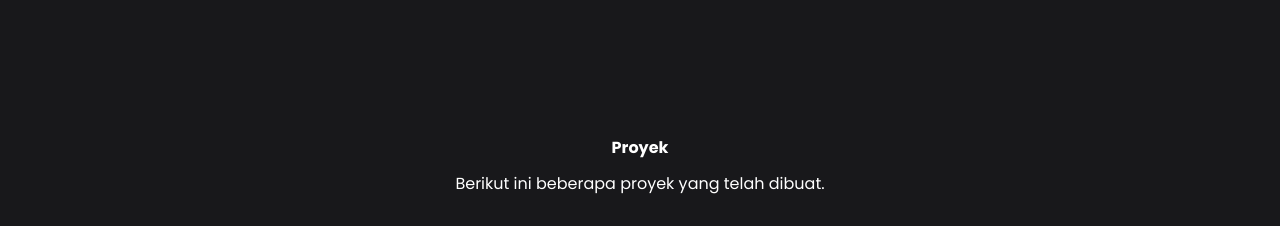
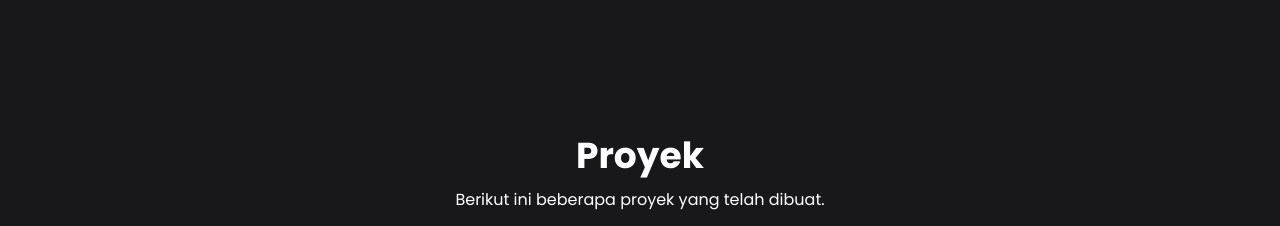
Before and after one commit to FawwazSyams/react-portfolio, a React (Vite) app: page / in a window 1280 px wide. Shown: the part 1780-2006 px from the top of the page. Built offline with nearby package versions, Linux system fonts and the light colour scheme.

Commit message:
fix: correct typo in class name for Proyek section header

```diff
--- a/src/App.jsx
+++ b/src/App.jsx
@@ -68,7 +68,7 @@ function App() {
 
     {/* Proyek Section */}
     <div className="proyek mt-32 py-10" id="proyek">
-      <h1 className="text-center tect-4xl font-bold mb-2" data-aos="fade-up" data-aos-duration="1000" data-aos-once="true">Proyek</h1>
+      <h1 className="text-center text-4xl font-bold mb-2" data-aos="fade-up" data-aos-duration="1000" data-aos-once="true">Proyek</h1>
       <p className="text-base/loose text-center opacity-50" data-aos="fade-up" data-aos-delay="300" data-aos-once="true">Berikut ini beberapa proyek yang telah dibuat.</p>
     </div>
     <div className="proyek-box mt-14 grid lg:grid-cols-3 sm:grid-cols-2 grid-cols-1: gap-4">
```
